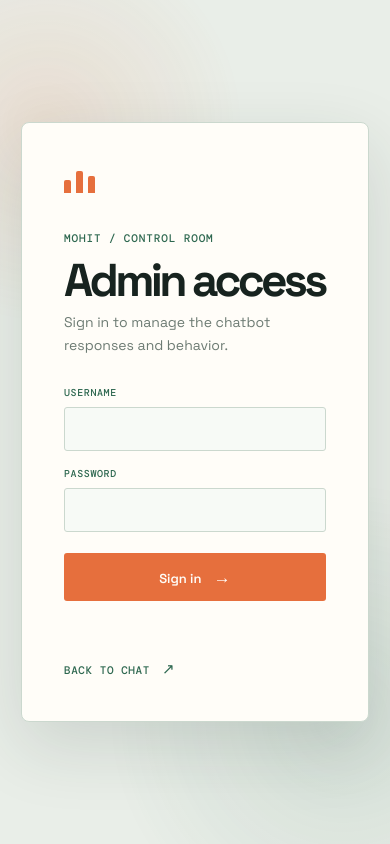
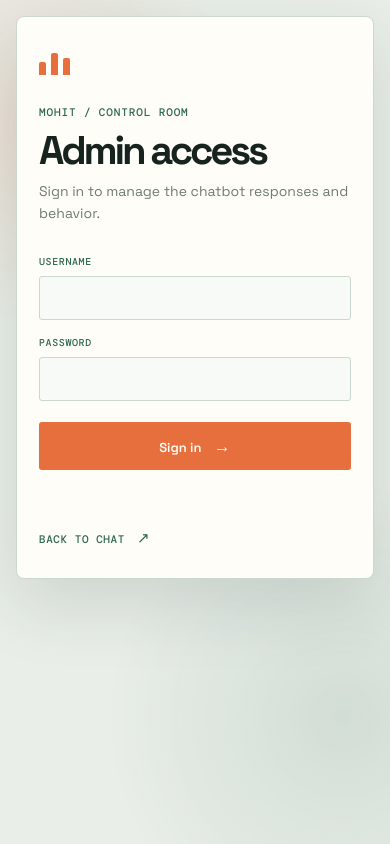
Before and after one commit to mohitsainibca24/rulebasedchatbot, a plain HTML site: page login.html in a window 390 px wide. Drawn offline with nearby package versions, Linux system fonts and the light colour scheme.

Commit message:
Improve mobile layout and scrolling

```diff
--- a/admin.css
+++ b/admin.css
@@ -1,6 +1,7 @@
 :root { --ink: #17231f; --muted: #6d7b73; --paper: #e9eee8; --panel: #fffdf8; --line: #d3ddd4; --mint: #cfe8d8; --green: #2e6850; --orange: #e66f3d; --shadow: 0 24px 70px rgba(28, 49, 39, .13); }
 * { box-sizing: border-box; }
-body { min-height: 100vh; margin: 0; color: var(--ink); background: var(--paper); font-family: "Space Grotesk", sans-serif; }
+html { min-height: 100%; scroll-behavior: smooth; }
+body { min-height: 100svh; margin: 0; overflow-x: clip; color: var(--ink); background: var(--paper); font-family: "Space Grotesk", sans-serif; }
 body::before { position: fixed; inset: 0; z-index: -1; content: ""; opacity: .55; background: radial-gradient(circle at 10% 12%, rgba(230, 111, 61, .2), transparent 25%), radial-gradient(circle at 90% 90%, rgba(46, 104, 80, .2), transparent 30%); }
 .admin-shell { width: min(1060px, calc(100% - 48px)); margin: 34px auto; padding: 45px 54px 30px; background: var(--panel); border: 1px solid var(--line); border-radius: 8px; box-shadow: var(--shadow); }
 .admin-header { display: flex; justify-content: space-between; gap: 32px; align-items: start; padding-bottom: 42px; border-bottom: 1px solid var(--line); }
@@ -35,5 +36,5 @@ input:focus, textarea:focus { border-color: var(--green); box-shadow: 0 0 0 3px
 .save-button { padding: 13px 17px; color: var(--panel); background: var(--orange); border: 0; border-radius: 3px; font: 600 13px "Space Grotesk", sans-serif; cursor: pointer; }
 .save-button:hover { background: #cc5a2e; }
 .save-button span { margin-left: 10px; font-size: 17px; }
-@media (max-width: 720px) { .admin-shell { width: 100%; min-height: 100vh; margin: 0; padding: 28px 22px; border: 0; border-radius: 0; } .admin-header { padding-bottom: 30px; } .settings-grid { grid-template-columns: 1fr; gap: 25px; padding: 30px 0; } .rule-row { grid-template-columns: 1fr 1fr auto; } }
-@media (max-width: 460px) { .admin-header { display: block; } .back-link { display: inline-block; margin-top: 24px; } .rule-row { grid-template-columns: 1fr auto; } .rule-row input:nth-child(2) { grid-column: 1 / -1; grid-row: 2; } }
+@media (max-width: 720px) { .admin-shell { width: 100%; min-height: 100svh; margin: 0; padding: 28px 22px; border: 0; border-radius: 0; } .admin-header { padding-bottom: 30px; } .settings-grid { grid-template-columns: 1fr; gap: 25px; padding: 30px 0; } .rule-row { grid-template-columns: 1fr 1fr auto; } }
+@media (max-width: 460px) { .admin-shell { padding: 24px 18px; } .admin-header { display: block; } .back-link { display: inline-block; margin-top: 24px; } .rule-row { grid-template-columns: 1fr auto; } .rule-row input:nth-child(2) { grid-column: 1 / -1; grid-row: 2; } .admin-footer { align-items: stretch; flex-direction: column; } .save-button { width: 100%; } }
--- a/login.css
+++ b/login.css
@@ -1,6 +1,7 @@
 :root { --ink: #17231f; --muted: #6d7b73; --paper: #e9eee8; --panel: #fffdf8; --line: #cbd8ce; --green: #2e6850; --orange: #e66f3d; --mint: #cfe8d8; --shadow: 0 24px 70px rgba(28, 49, 39, .14); }
 * { box-sizing: border-box; }
-body { display: grid; min-height: 100vh; margin: 0; place-items: center; color: var(--ink); background: var(--paper); font-family: "Space Grotesk", sans-serif; }
+html { min-height: 100%; scroll-behavior: smooth; }
+body { display: grid; min-height: 100svh; margin: 0; padding: 22px; overflow-x: clip; place-items: center; color: var(--ink); background: var(--paper); font-family: "Space Grotesk", sans-serif; }
 body::before { position: fixed; inset: 0; z-index: -1; content: ""; opacity: .6; background: radial-gradient(circle at 12% 15%, rgba(230, 111, 61, .22), transparent 25%), radial-gradient(circle at 88% 85%, rgba(46, 104, 80, .2), transparent 30%); }
 .login-shell { width: min(430px, calc(100% - 42px)); padding: 42px; background: var(--panel); border: 1px solid var(--line); border-radius: 8px; box-shadow: var(--shadow); }
 .login-mark { display: flex; align-items: end; gap: 5px; height: 28px; margin-bottom: 38px; }
@@ -22,3 +23,10 @@ button span { margin-left: 9px; font-size: 17px; }
 .back-link { display: inline-block; margin-top: 24px; color: var(--green); font: 500 11px "DM Mono", monospace; text-decoration: none; text-transform: uppercase; letter-spacing: .05em; }
 .back-link:hover { color: var(--orange); }
 .back-link span { margin-left: 5px; font-size: 15px; }
+
+@media (max-width: 460px) {
+	body { align-items: start; padding: 16px; }
+	.login-shell { width: 100%; padding: 30px 22px; }
+	.login-mark { margin-bottom: 30px; }
+	h1 { font-size: 40px; }
+}
--- a/styles.css
+++ b/styles.css
@@ -13,9 +13,12 @@
 
 * { box-sizing: border-box; }
 
+html { min-height: 100%; scroll-behavior: smooth; }
+
 body {
   margin: 0;
   min-height: 100dvh;
+  overflow-x: clip;
   color: var(--ink);
   background: var(--paper);
   font-family: "Space Grotesk", sans-serif;
@@ -166,8 +169,10 @@ body::before {
 }
 
 @media (max-width: 700px) {
-  body { overflow-x: hidden; }
-  .app-shell { grid-template-columns: 1fr; width: 100%; height: auto; min-height: 100dvh; margin: 0; border: 0; border-radius: 0; }
+  body { overflow-x: clip; }
+  .app-shell { grid-template-columns: 1fr; width: 100%; height: auto; min-height: 100svh; margin: 0; border: 0; border-radius: 0; }
+  .chat-panel { display: flex; flex-direction: column; }
+  .messages { min-height: auto; flex: 0 0 auto; overflow: visible; overscroll-behavior: auto; }
   .sidebar { min-height: auto; padding: 27px 24px 24px; }
   .brand-mark { margin-bottom: 26px; }
   .sidebar h1 { max-width: 420px; font-size: 2.4rem; }
```
